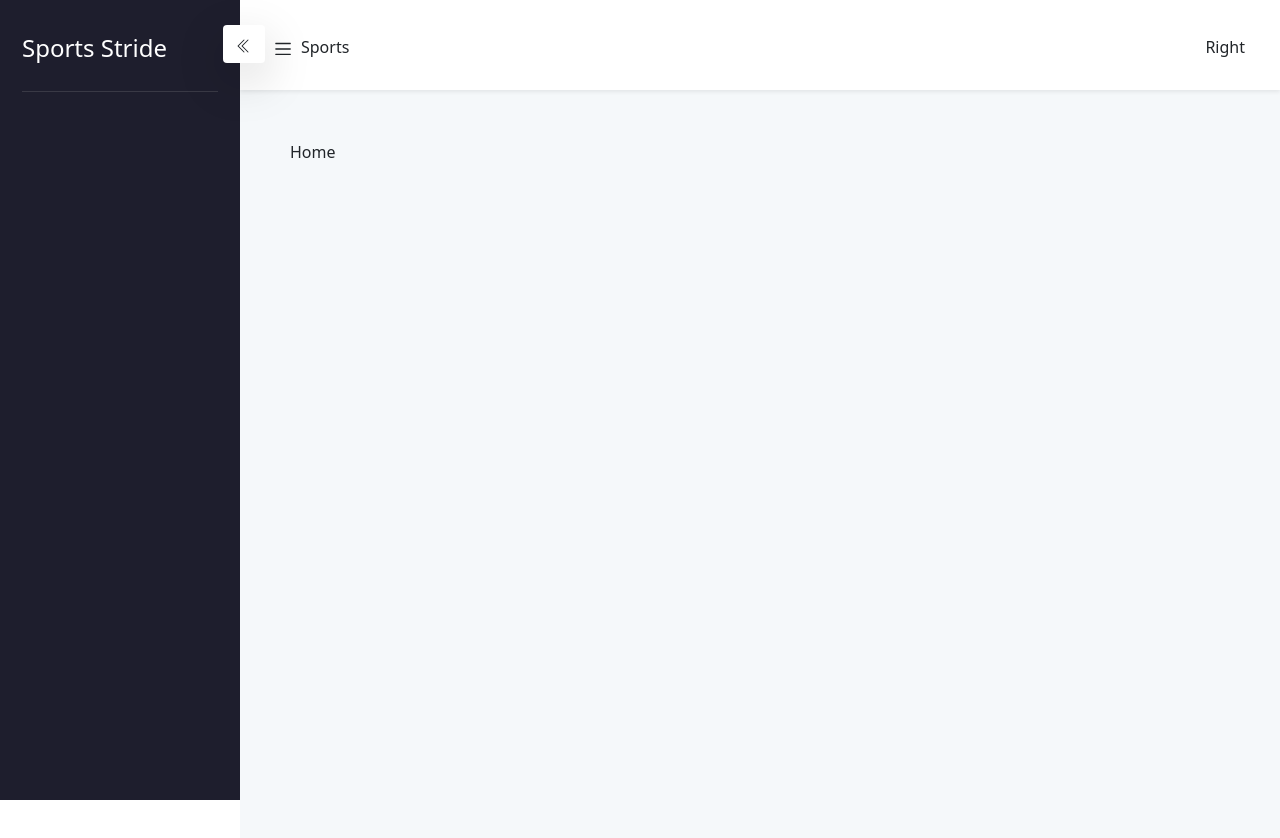
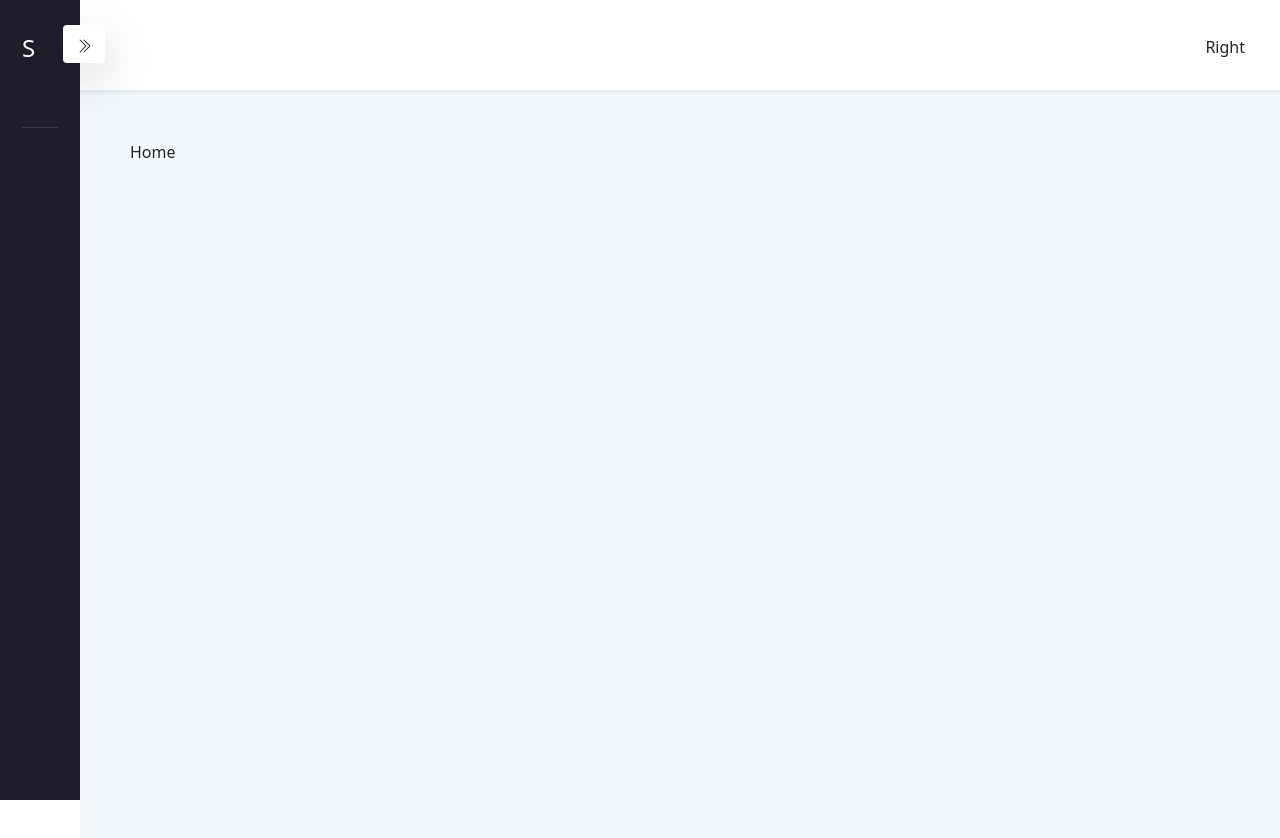
Before and after one commit to killcodeX/sport-sprint-dashboard, a React (Create React App) app in the folder frontend/: page / in a window 1280 px wide. Shown: the top 838 px of the page. Built offline with nearby package versions, Linux system fonts and the light colour scheme; the HTML template or start-up script is replaced by a standard one.

Commit message:
mobile repsonsive bug fixed

```diff
--- a/frontend/src/index.css
+++ b/frontend/src/index.css
@@ -85,6 +85,18 @@ body {
   padding-bottom: 25px;
 }
 
+span.rest-logo{
+  opacity: 1;
+  visibility: visible;
+  transition: opacity 1s ease;
+}
+
+span.rest-logo.hide{
+  opacity: 0;
+  visibility: hidden;
+  transition: opacity 0.5s ease;
+}
+
 .aside-close {
   position: absolute;
   top: 25px;
@@ -101,6 +113,7 @@ body {
   background: var(--screenBG);
   padding: 50px;
   height: 100vh;
+  transition: margin-left 0.3s ease;
 }
 
 @media (max-width: 480px) {
--- a/frontend/src/layouts/components/aside/index.tsx
+++ b/frontend/src/layouts/components/aside/index.tsx
@@ -1,8 +1,7 @@
-import React, { useState } from "react";
+import React from "react";
 import { BsChevronDoubleLeft, BsChevronDoubleRight } from "react-icons/bs";
 
-export default function Aside() {
-  const [asideClose, setAsideClose] = useState(false);
+export default function Aside({asideClose, setAsideClose}:any) {
 
   //
   // * This function on click reduces the width of aside menu
@@ -14,8 +13,10 @@ export default function Aside() {
         "--appside-bar-width",
         "15rem"
       );
+      document.querySelector('.rest-logo')?.classList.remove('hide')
     } else {
       document.documentElement.style.setProperty("--appside-bar-width", "5rem");
+      document.querySelector('.rest-logo')?.classList.add('hide')
     }
     setAsideClose(!asideClose);
   };
@@ -23,11 +24,7 @@ export default function Aside() {
   return (
     <div className="aside">
       <div className="container">
-        {asideClose ? (
-          <div className="logo">S</div>
-        ) : (
-          <div className="logo">Sports Stride</div>
-        )}
+      <div className="logo">S<span className="rest-logo">ports Stride</span></div>
         {asideClose ? (
           <div
             className="aside-close btn btn-icon btn-color-muted shadow-lg"
--- a/frontend/src/layouts/components/header/index.tsx
+++ b/frontend/src/layouts/components/header/index.tsx
@@ -1,15 +1,21 @@
 import React from "react";
 import { SlMenu } from "react-icons/sl";
+import { useWindowSize } from "../../../helpers/useWindowSize"
 
 export default function Header() {
+  let width = useWindowSize().width;
   return (
     <div className="header shadow-sm">
       <div className="header-container">
         <div className="header-left">
-          <div className="hamburger">
-            <SlMenu />
-          </div>
-          <div className="logo-mobile">Sports</div>
+          {width < 700 ? (
+            <>
+              <div className="hamburger">
+                <SlMenu />
+              </div>
+              <div className="logo-mobile">Sports</div>
+            </>
+          ) : null}
         </div>
         <div className="header-right">Right</div>
       </div>
--- a/frontend/src/layouts/index.tsx
+++ b/frontend/src/layouts/index.tsx
@@ -1,14 +1,34 @@
-import React from "react";
+import React, { useEffect, useState } from "react";
 import Aside from "./components/aside";
 import Header from "./components/header";
-import { useWindowSize } from "../helpers/useWindowSize"
+import { useWindowSize } from "../helpers/useWindowSize";
 
 export default function Menu() {
+  const [asideClose, setAsideClose] = useState(false);
   let width = useWindowSize().width;
-  console.log(width)
+
+
+  useEffect(()=>{
+    if(width < 700){
+      document.documentElement.style.setProperty(
+        "--appside-bar-width",
+        "0rem"
+      );
+      setAsideClose(true)
+    }else{
+      document.documentElement.style.setProperty(
+        "--appside-bar-width",
+        "5rem"
+      );
+      document.querySelector('.rest-logo')?.classList.add('hide')
+      setAsideClose(true)
+    }
+  }, [width])
+
+
   return (
     <div className="app-menu">
-     { width > 700?  <Aside />: null}
+     { width > 700?  <Aside asideClose={asideClose} setAsideClose={setAsideClose} />: null}
       <Header/>
     </div>
   );
```
